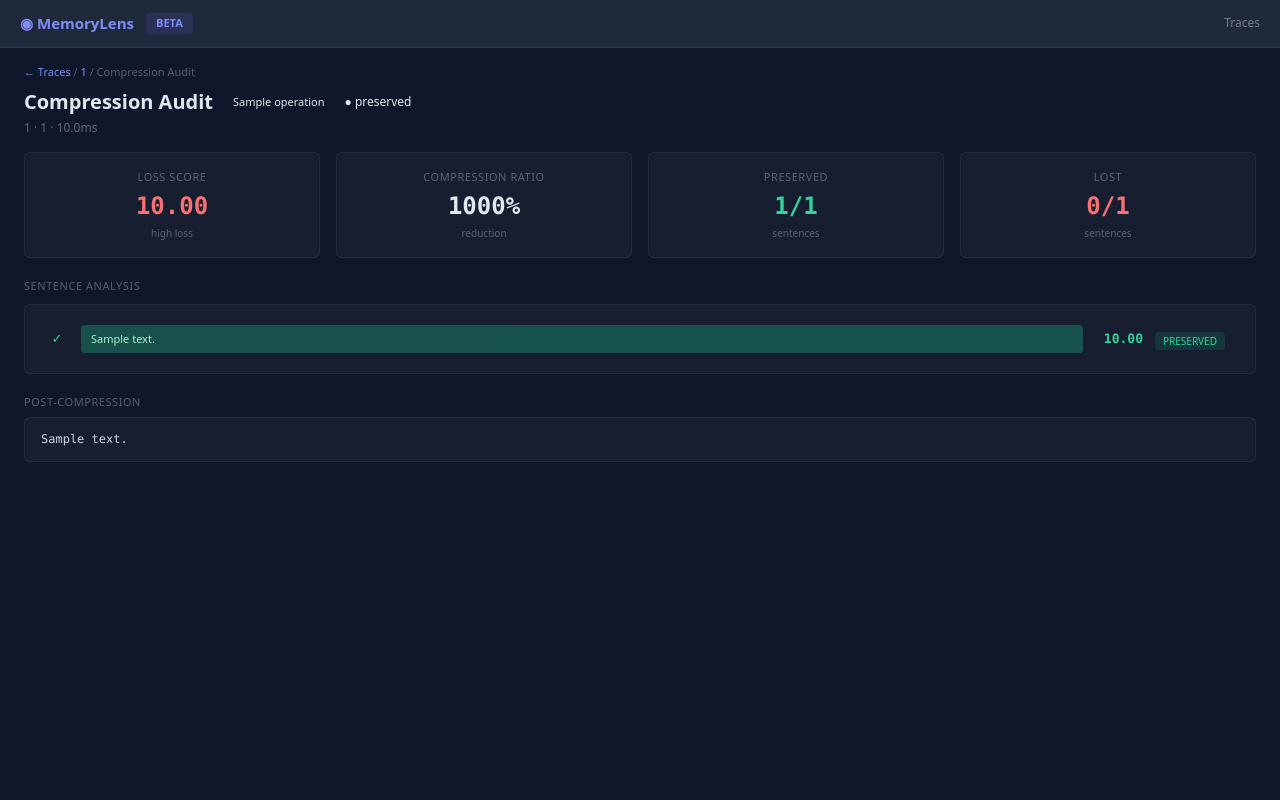
After one commit to montfortf/memorylens, a Python web app: template src/memorylens/_ui/templates/compression_audit.html in a window 1280 px wide. The commit adds this page. Run offline with Jinja, Linux system fonts and the light colour scheme; the template is opened without the code that fills it: most values are stand-ins (such as "Sample title", 1, 10 or a date in 2020); some libraries are stand-ins or nearby versions.

Commit message:
feat: add compression audit UI view with sentence diff visualization
Co-Authored-By: Claude Sonnet 4.6 <noreply@anthropic.com>

```diff
--- a/src/memorylens/_ui/server.py
+++ b/src/memorylens/_ui/server.py
@@ -34,6 +34,9 @@ def create_app(db_path: str = _DEFAULT_DB, ingest: bool = False) -> FastAPI:
     from memorylens._ui.api.traces import create_trace_routes
     create_trace_routes(app)
 
+    from memorylens._ui.api.compression import create_compression_routes
+    create_compression_routes(app)
+
     if ingest:
         from memorylens._ui.api.ingest import create_ingest_routes
         create_ingest_routes(app)
--- /dev/null
+++ b/src/memorylens/_ui/templates/compression_audit.html
@@ -0,0 +1,84 @@
+{% extends "base.html" %}
+{% block title %}Compression Audit — MemoryLens{% endblock %}
+{% block content %}
+<div class="px-6 pt-4">
+    <div class="text-[11px] text-white/30 mb-2">
+        <a href="/traces" class="text-indigo-400 hover:text-indigo-300">← Traces</a>
+        / <a href="/traces/{{ span.trace_id }}" class="text-indigo-400 hover:text-indigo-300">{{ span.trace_id[:12] }}</a>
+        / Compression Audit
+    </div>
+    <div class="flex items-center gap-3 mb-1">
+        <h2 class="text-xl font-semibold">Compression Audit</h2>
+        <span class="px-2 py-0.5 rounded text-[11px] {{ span._badge }}">{{ span.operation }}</span>
+        <span class="text-xs status-{{ span.status }}">● {{ span.status }}</span>
+    </div>
+    <div class="text-xs text-white/35">{{ span.agent_id or '-' }} · {{ span.session_id or '-' }} · {{ "%.1f"|format(span.duration_ms) }}ms</div>
+</div>
+
+<div class="px-6 py-4">
+{% if audit %}
+    {# Summary card #}
+    <div class="grid grid-cols-4 gap-4 mb-5">
+        <div class="bg-white/[0.03] rounded-md border border-white/[0.06] p-4 text-center">
+            <div class="text-[11px] uppercase tracking-wider text-white/30 mb-1">Loss Score</div>
+            <div class="text-2xl font-mono font-bold
+                {% if audit.semantic_loss_score < 0.3 %}text-emerald-400
+                {% elif audit.semantic_loss_score < 0.6 %}text-amber-400
+                {% else %}text-red-400{% endif %}">
+                {{ "%.2f"|format(audit.semantic_loss_score) }}
+            </div>
+            <div class="text-[10px] text-white/30 mt-1">
+                {% if audit.semantic_loss_score < 0.3 %}low loss
+                {% elif audit.semantic_loss_score < 0.6 %}moderate loss
+                {% else %}high loss{% endif %}
+            </div>
+        </div>
+        <div class="bg-white/[0.03] rounded-md border border-white/[0.06] p-4 text-center">
+            <div class="text-[11px] uppercase tracking-wider text-white/30 mb-1">Compression Ratio</div>
+            <div class="text-2xl font-mono font-bold text-slate-200">{{ "%.0f"|format((1 - audit.compression_ratio) * 100) }}%</div>
+            <div class="text-[10px] text-white/30 mt-1">reduction</div>
+        </div>
+        <div class="bg-white/[0.03] rounded-md border border-white/[0.06] p-4 text-center">
+            <div class="text-[11px] uppercase tracking-wider text-white/30 mb-1">Preserved</div>
+            {% set preserved = audit.sentences|selectattr("status", "eq", "preserved")|list|length %}
+            <div class="text-2xl font-mono font-bold text-emerald-400">{{ preserved }}/{{ audit.sentences|length }}</div>
+            <div class="text-[10px] text-white/30 mt-1">sentences</div>
+        </div>
+        <div class="bg-white/[0.03] rounded-md border border-white/[0.06] p-4 text-center">
+            <div class="text-[11px] uppercase tracking-wider text-white/30 mb-1">Lost</div>
+            {% set lost = audit.sentences|selectattr("status", "eq", "lost")|list|length %}
+            <div class="text-2xl font-mono font-bold text-red-400">{{ lost }}/{{ audit.sentences|length }}</div>
+            <div class="text-[10px] text-white/30 mt-1">sentences</div>
+        </div>
+    </div>
+
+    {# Sentence diff #}
+    {% include "partials/sentence_diff.html" %}
+
+    {# Post-compression content #}
+    {% if span.output_content %}
+    <div class="mt-5">
+        <div class="text-[11px] uppercase tracking-wider text-white/30 mb-1.5">Post-compression</div>
+        <div class="px-4 py-3 bg-white/[0.03] rounded-md border border-white/[0.06] font-mono text-xs leading-relaxed text-slate-300">
+            {{ span.output_content }}
+        </div>
+    </div>
+    {% endif %}
+
+{% else %}
+    {# No audit yet #}
+    <div class="bg-white/[0.03] rounded-md border border-white/[0.06] p-8 text-center">
+        <div class="text-white/40 mb-4">This span has not been audited yet.</div>
+        <form method="post" action="/api/traces/{{ span.trace_id }}/audit?scorer=mock">
+            <button type="submit"
+                class="px-4 py-2 rounded-md bg-indigo-500/20 border border-indigo-500/30 text-sm text-indigo-400 hover:bg-indigo-500/30 cursor-pointer">
+                Run Audit
+            </button>
+        </form>
+        <div class="text-[11px] text-white/20 mt-3">
+            For local embeddings: pip install memorylens[audit]
+        </div>
+    </div>
+{% endif %}
+</div>
+{% endblock %}
--- /dev/null
+++ b/src/memorylens/_ui/templates/partials/sentence_diff.html
@@ -0,0 +1,37 @@
+<div class="mb-5">
+    <div class="text-[11px] uppercase tracking-wider text-white/30 mb-2.5">Sentence Analysis</div>
+    <div class="bg-white/[0.03] rounded-md border border-white/[0.06] p-5">
+        <div class="flex flex-col gap-2">
+        {% for s in audit.sentences %}
+            {% set pct = (s.best_match_score * 100)|int %}
+            {% set preserved = s.status == "preserved" %}
+            <div class="flex items-center gap-3 {% if not preserved %}opacity-60{% endif %}">
+                <div class="w-6 text-center text-[13px]">
+                    {% if preserved %}
+                    <span class="text-emerald-400">✓</span>
+                    {% else %}
+                    <span class="text-red-400">✗</span>
+                    {% endif %}
+                </div>
+                <div class="flex-1 relative h-7 bg-white/[0.02] rounded overflow-hidden">
+                    <div class="absolute left-0 top-0 h-full rounded-sm flex items-center pl-2.5 text-[11px]
+                        {% if preserved %}score-bar-returned text-emerald-200{% else %}score-bar-filtered text-red-300{% endif %}"
+                        style="width:{{ pct }}%">
+                        {{ s.text[:50] }}{% if s.text|length > 50 %}...{% endif %}
+                    </div>
+                </div>
+                <div class="w-12 text-right font-mono text-[13px] {% if preserved %}text-emerald-400 font-semibold{% else %}text-red-400{% endif %}">
+                    {{ "%.2f"|format(s.best_match_score) }}
+                </div>
+                <div class="w-20">
+                    {% if preserved %}
+                    <span class="px-2 py-0.5 rounded bg-emerald-500/15 text-emerald-400 text-[10px]">PRESERVED</span>
+                    {% else %}
+                    <span class="px-2 py-0.5 rounded bg-red-500/10 text-red-400 text-[10px] border border-red-500/20">LOST</span>
+                    {% endif %}
+                </div>
+            </div>
+        {% endfor %}
+        </div>
+    </div>
+</div>
--- a/src/memorylens/_ui/templates/traces_detail.html
+++ b/src/memorylens/_ui/templates/traces_detail.html
@@ -67,6 +67,9 @@
             {% if span.operation == 'memory.read' %}
             <a href="/traces/{{ span.trace_id }}/retrieval" class="px-3.5 py-1.5 rounded-md bg-indigo-500/15 border border-indigo-500/30 text-xs text-indigo-400 hover:bg-indigo-500/25">Debug Retrieval →</a>
             {% endif %}
+            {% if span.operation == 'memory.compress' %}
+            <a href="/traces/{{ span.trace_id }}/compression" class="px-3.5 py-1.5 rounded-md bg-amber-500/15 border border-amber-500/30 text-xs text-amber-400 hover:bg-amber-500/25">Debug Compression →</a>
+            {% endif %}
         </div>
     </div>
 </div>
```
Also changed, not shown: src/memorylens/_ui/api/compression.py (added, +99 -0 lines), tests/test_ui/test_api_compression.py (added, +100 -0 lines).
